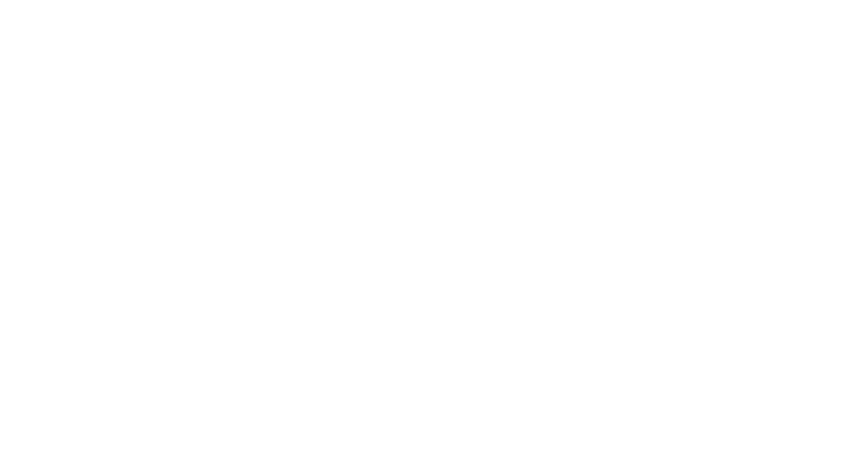
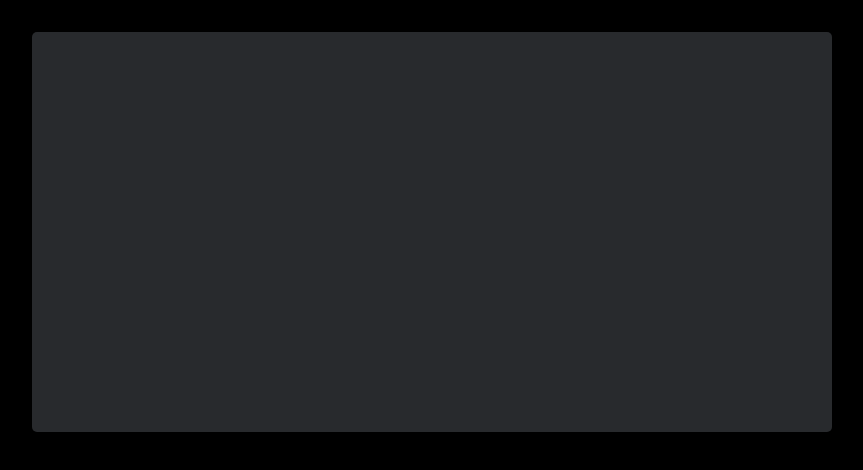
Before and after one commit to diegovianaf/ts-calculator, a plain HTML site: page index.html in a window 1280 px wide. Shown: the whole page, without its empty margins (208-1071 px from the left). Drawn offline with Linux system fonts and the light colour scheme.

Commit message:
add calculator structure and its styles

```diff
--- a/index.html
+++ b/index.html
@@ -11,6 +11,10 @@
 </head>
 
 <body>
+  <main>
+    <textarea name="" id="calculator"></textarea>
+    <div id="result"></div>
+  </main>
 
   <script src="./dist/script.js"></script>
 </body>
--- a/style.css
+++ b/style.css
@@ -0,0 +1,45 @@
+body {
+  background: #000;
+  margin: 2rem;
+}
+
+main {
+  border-radius: 5px;
+  display: grid;
+  grid-template-columns: 1fr auto;
+  margin: 0 auto;
+  max-width: 800px;
+  min-height: 400px;
+  overflow: hidden;
+}
+
+#calculator,
+#result {
+  background: #282a2d;
+  border: none;
+  box-sizing: border-box;
+  color: #e3e7e9;
+  font-family: monospace;
+  font-size: 1.25rem;
+  margin: 0;
+  padding: 1.25rem;
+}
+
+#calculator {
+  resize: none;
+}
+
+#calculator:focus {
+  outline: none;
+}
+
+#result {
+  color: #2e1;
+  display: grid;
+  text-align: right;
+}
+
+#total {
+  align-self: flex-end;
+  margin-top: 1.25rem;
+}
```
